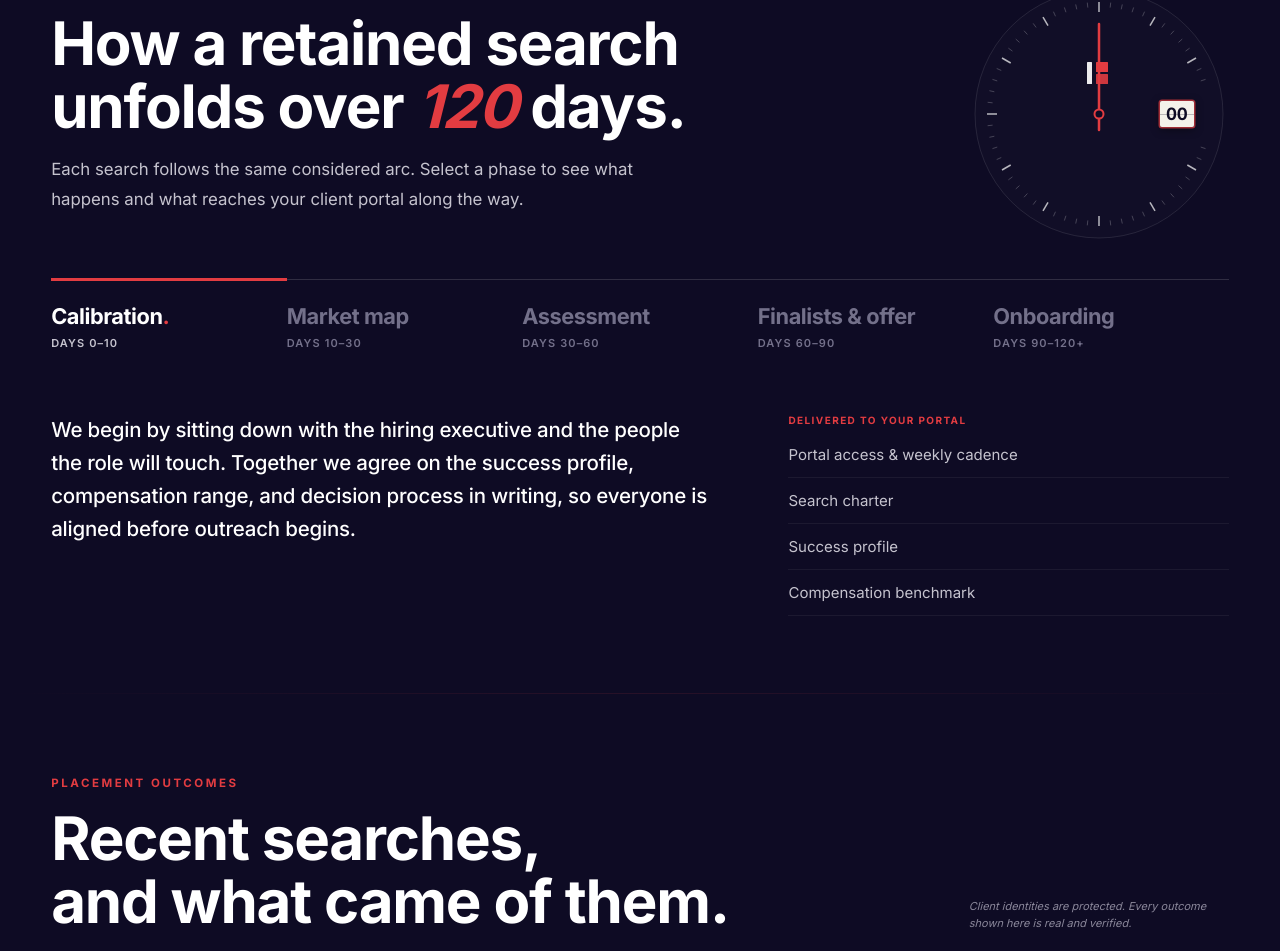
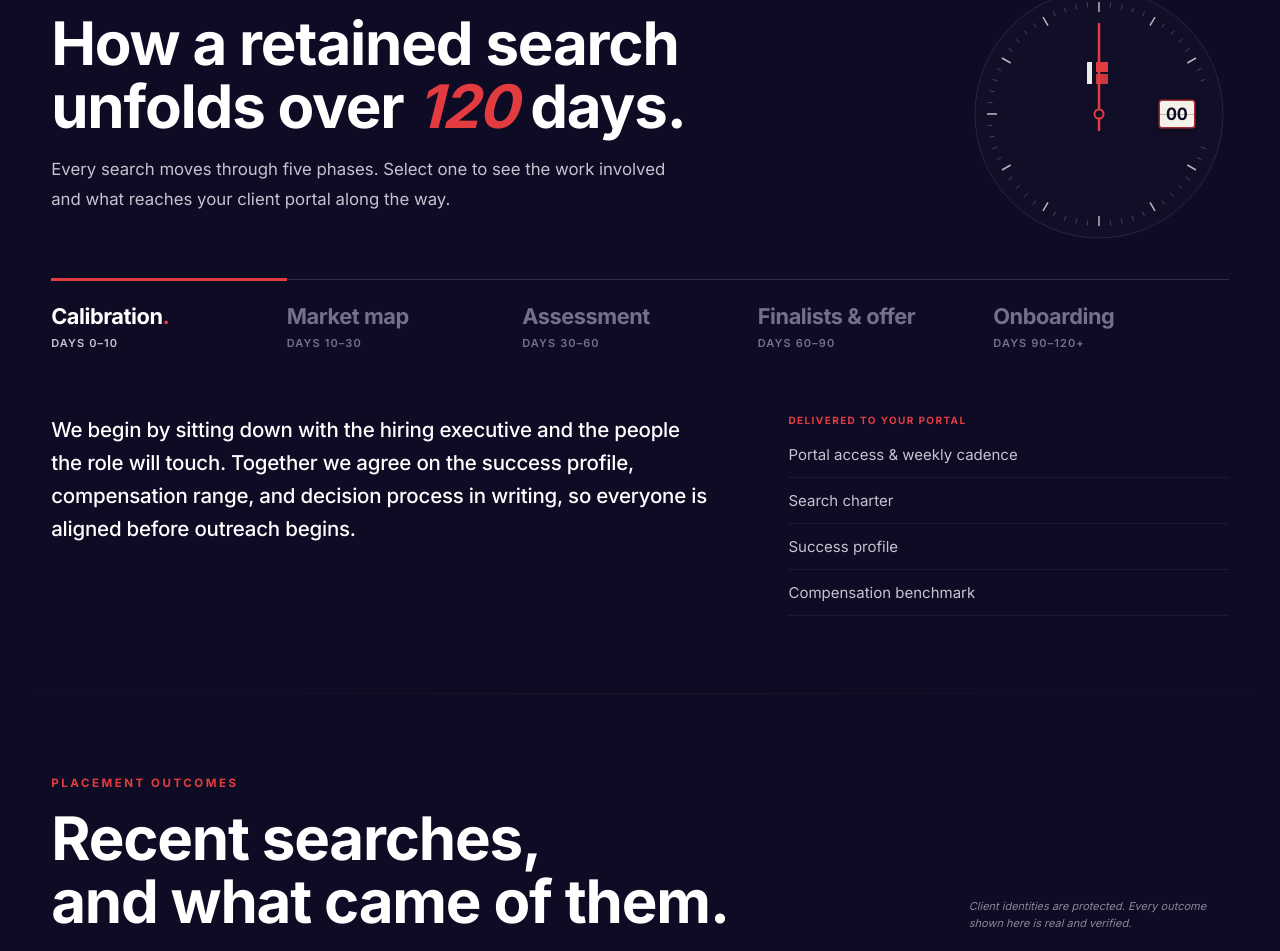
Before and after one commit to rc562/bound-search-partners, a React (Vite) app: page / in a window 1280 px wide. Shown: the part 2750-3701 px from the top of the page. Built offline with nearby package versions, Linux system fonts and the light colour scheme.

Commit message:
Add files via upload

```diff
--- a/src/App.jsx
+++ b/src/App.jsx
@@ -504,7 +504,7 @@ function Timeline({ variant }) {
     <React.Fragment>
       <Eyebrow style={{ marginBottom: 16 }}>The search, week by week</Eyebrow>
       <Heading style={{ maxWidth: 820, marginBottom: 16 }}>How a retained search unfolds over <em style={{ color: "var(--red)", fontStyle: "italic" }}>120</em> days.</Heading>
-      <p style={{ fontSize: "var(--fs-body)", lineHeight: "var(--lh-body)", color: "var(--text-secondary)", maxWidth: 620, marginBottom: "clamp(2.5rem,5vw,4rem)" }}>Each search follows the same considered arc. Select a phase to see what happens and what reaches your client portal along the way.</p>
+      <p style={{ fontSize: "var(--fs-body)", lineHeight: "var(--lh-body)", color: "var(--text-secondary)", maxWidth: 620, marginBottom: "clamp(2.5rem,5vw,4rem)" }}>Every search moves through five phases. Select one to see the work involved and what reaches your client portal along the way.</p>
     </React.Fragment>
   );
   if (variant === "b") return (
```
